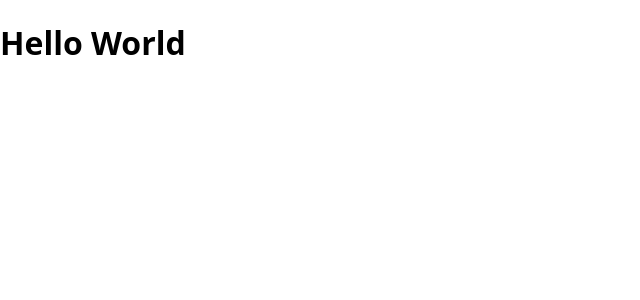
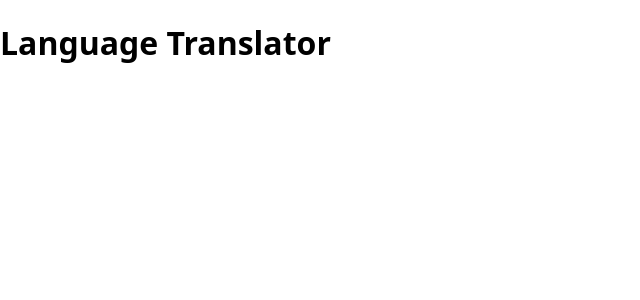
Before and after one commit to shanjamil/CodeAlpha_LanguageTranslator, a React (Vite) app: page / in a window 1280 px wide. Shown: the top 300 px of the page, without its empty margins (0-640 px from the left). Built offline with nearby package versions, Linux system fonts and the light colour scheme.

Commit message:
create basic translator component

```diff
--- a/src/App.jsx
+++ b/src/App.jsx
@@ -2,8 +2,8 @@ import './App.css'
 
 function App() {
   return (
-    <div>
-      <h1>Hello World</h1>
+    <div className="translator">
+      <h1>Language Translator</h1>
     </div>
   )
 }
```
